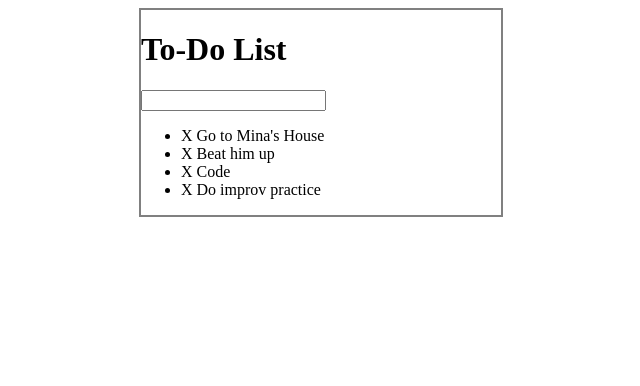
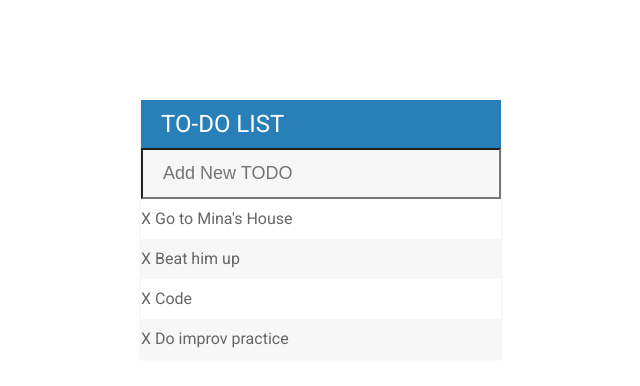
Before and after one commit to haipayazoo/TODO-List, a plain HTML site: page index.html in a window 1280 px wide. Shown: the whole page, without its empty margins (319-959 px from the left). Drawn offline with Linux system fonts and the light colour scheme.

Commit message:
Made TODO ul more presentable

```diff
--- a/assets/css/todos.css
+++ b/assets/css/todos.css
@@ -1,7 +1,55 @@
+h1 {
+    background: #2980B9;
+    color: white;
+    margin: 0;
+    padding: 10px 20px;
+    text-transform: uppercase;
+    font-size: 24px;
+    font-weight: normal;
+}
+
+ul {
+    list-style: none;
+    margin: 0;
+    padding: 0;
+}
+
+body {
+
+    font-family: "Roboto";
+}
+
+li {
+    background: white;
+    height: 40px;
+    line-height: 40px;
+    color: #666;
+}
+
+li:nth-child(2n) {
+    background: #F7F7F7;
+}
+
+input {
+    font-size: 18px;
+    color: #2980B9;
+    background-color: #F7F7F7;
+    width: 100%;
+    padding: 13px 13px 13px 20px;
+    box-sizing: border-box;
+}
+
+input:focus {
+    background: #FFF;
+    border: 3px solid #2980B9;
+    outline: none;
+}
+
 #container {
     width: 360px;
-    margin: 0 auto;
-    border: 2px solid gray;
+    margin: 100px auto;
+    background: #F7F7F7;
+    box-shadow: 0 0 3px rgba(0, 0, 0, 0.1);
 }
 
 .completed {
--- a/index.html
+++ b/index.html
@@ -5,12 +5,13 @@
     <meta name="viewport" content="width=device-width, initial-scale=1.0">
     <title>TODO List</title>
     <link rel="stylesheet" type="text/css" href="assets/css/todos.css">
+    <link href="https://fonts.googleapis.com/css?family=Roboto:400,500,700&display=swap" rel="stylesheet">
     <script type="text/javascript" src="assets/js/lib/jquery-3.4.1.min.js"></script>
 </head>
 <body>
     <div id="container">
-            <h1>To-Do List</h1>
-            <input type="text">
+        <h1>To-Do List</h1>
+        <input type="text" placeholder="Add New TODO">
 
         <ul>
             <li><span>X</span> Go to Mina's House</li>
```
